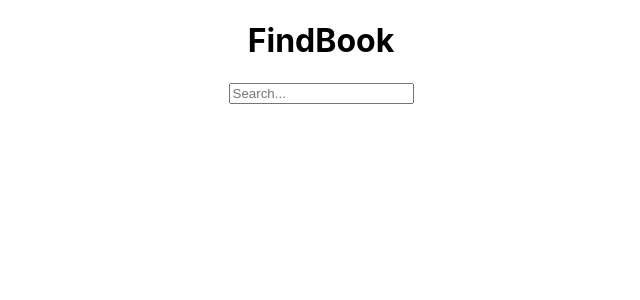
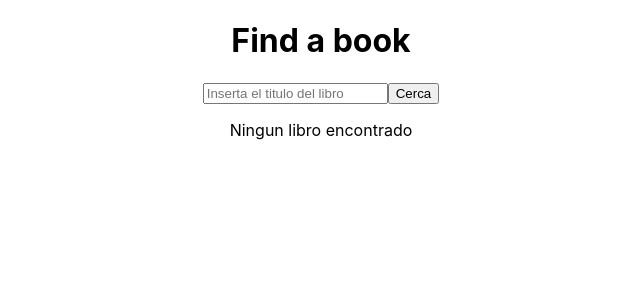
Before and after one commit to Malethik/FindBook, a React (Create React App) app: page / in a window 1280 px wide. Shown: the top 300 px of the page, without its empty margins (319-959 px from the left). Built offline with nearby package versions, Linux system fonts and the light colour scheme.

Commit message:
added book components and fetch data

```diff
--- a/src/App.tsx
+++ b/src/App.tsx
@@ -1,24 +1,12 @@
 import './App.css';
 import { Header } from './components/header';
+import Homepage from './components/homepage';
 
 function App() {
   return (
      <div className="App">
-      <Header title='FindBook'/>
-      {/* <header className="App-header">
-        <img src={logo} className="App-logo" alt="logo" />
-        <p>
-          Edit <code>src/App.tsx</code> and save to reload.
-        </p>
-        <a
-          className="App-link"
-          href="https://reactjs.org"
-          target="_blank"
-          rel="noopener noreferrer"
-        >
-          Learn React
-        </a>
-      </header>  */}
+      <Header title='Find a book'/>
+      <Homepage />
     </div>
   );
 }
--- /dev/null
+++ b/src/components/book.tsx
@@ -0,0 +1,75 @@
+import React, { useEffect, useState } from 'react';
+import { api } from '../enverioments/api';
+import { BookModel } from '../model/models';
+
+
+const Book: React.FC = () => {
+  const [query, setQuery] = useState<string>("");
+  const [data, setData] = useState<BookModel[]>([]);
+
+  const fetchData = async () => {
+    if (!query.trim()) return;
+
+    const options = {
+      method: "GET",
+      headers: {
+        Accept: "application/ld+json",
+        "x-rapidapi-host": "libros1.p.rapidapi.com",
+        "x-rapidapi-key": "aebaf1d7admsh5c23eb38e050326p1e6f81jsne9fee16d0897",
+      },
+    };
+
+    try {
+      const response = await fetch(`${api}${encodeURIComponent(query)}`, options);
+      const result = await response.json();
+      setData(result["hydra:member"] || []);
+    } catch (error) {
+      console.error("Error:", error);
+    }
+  };
+
+  useEffect(() => {
+    if (query.trim()) {
+      fetchData()
+    }
+  }, [query]);
+
+  return (
+    <div>
+      <input
+        type="text"
+        value={query}
+        onChange={(e) => setQuery(e.target.value)}
+        placeholder="Inserta el titulo del libro"
+      />
+      <button onClick={fetchData}>Cerca</button>
+
+
+      {data.length > 0 ? (
+        <ul>
+          {data.map((book: any) => (
+            <li key={book["@id"]}>
+              <h3>{book.Title}</h3>
+              <p><strong>Autore:</strong> {book.Author}</p>
+              <p><strong>Idioma:</strong> {book.Language}</p>
+              <p><strong>Numero de paginas:</strong> {book.PagesInFile}</p>
+              <img
+                src={book.cover}
+                alt={`Copertura di ${book.Title}`}
+                style={{ width: "100px", height: "150px" }}
+              />
+              <br />
+              <a href={book.downloadUrl} target="_blank" rel="noopener noreferrer">
+                Descargar el libro
+              </a>
+            </li>
+          ))}
+        </ul>
+      ) : (
+        <p>Ningun libro encontrado</p>
+      )}
+    </div>
+  );
+};
+
+export default Book;
--- a/src/components/find.tsx
+++ /dev/null
@@ -1,5 +0,0 @@
-export function SearchBar () {
-    return (
-        <input type="text" placeholder="Search..." />
-    )
-}
--- a/src/components/header.tsx
+++ b/src/components/header.tsx
@@ -1,11 +1,9 @@
 import { HeaderProps } from "../model/models";
-import { SearchBar } from "./find";
 
 export function Header(props: HeaderProps) {
 
     return (
     <header>
     <h1>{props.title}</h1>
-    <SearchBar />
     </header>);
     }
--- /dev/null
+++ b/src/components/homepage.tsx
@@ -0,0 +1,8 @@
+import React from "react";
+import Book from "./book";
+
+const Homepage: React.FC = () => {
+  return <Book />;
+};
+
+export default Homepage;
--- a/src/enverioments/api.ts
+++ b/src/enverioments/api.ts
@@ -1 +1,2 @@
-export const api: string = "https://reststop.randomhouse.com/resources/";
+export const api: string =
+  "https://libros1.p.rapidapi.com/books?Title=";
```
Also changed, not shown: src/model/models.ts (+13 -0 lines), src/components/book.css (added).
